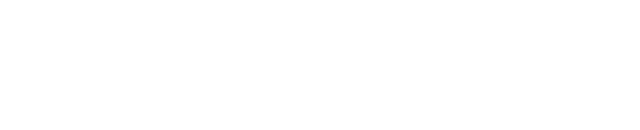
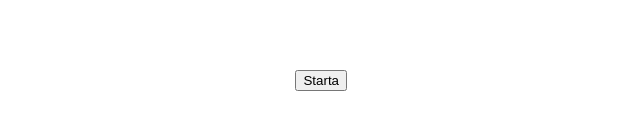
Before and after one commit to TatjanaTrajkovic/BrainDead, a Vue app in the folder frontend/: page / in a window 1280 px wide. Shown: the part 320-450 px from the top of the page, without its empty margins (293-933 px from the left). Built offline with nearby package versions, Linux system fonts and the light colour scheme.

Commit message:
Implement game state management with useGame composable and update App.vue for game phases

```diff
--- a/frontend/src/App.vue
+++ b/frontend/src/App.vue
@@ -1,79 +1,46 @@
 <script setup>
-import { ref } from 'vue';
 import FeedbackCard from './components/FeedbackCard.vue';
-import { answerQuestion } from './api/gameApi';
+import { useGame } from './composables/useGame';
 
-const feedback = ref('');
-const error = ref('');
-const selectedAnswerId = ref(null);
-const loading = ref(false);
-const sessionId = ref(null);
-const currentHealth = ref(1);
-const previousHealth = ref(1);
-
-// ANNIKAS POST-endpoint ska hit
-// Skickar spelarens val till backend och hämtar feedback.
-async function loadFeedback(answerId) {
-  if (!sessionId.value) {
-    error.value = 'Ingen aktiv spelomgång finns';
-    return;
-  }
-
-  selectedAnswerId.value = answerId;
-  feedback.value = '';
-  error.value = '';
-  loading.value = true;
-
-  try {
-    const data = await answerQuestion(sessionId.value, answerId);
-
-    feedback.value = data.feedback;
-
-    previousHealth.value = currentHealth.value;
-
-    currentHealth.value = data.session.current_health;
-  } catch (err) {
-    error.value = err.message;
-  } finally {
-    loading.value = false;
-  }
-}
-
-// TODO: Koppla denna funktion till frågekomponentens svarsalternativ.
-// Anropas med answer_id när spelaren väljer ett svar.
-function handleAnswerSelected(answerId) {
-  loadFeedback(answerId);
-}
-
-defineExpose({
-  handleAnswerSelected,
-});
-
-// TODO: Koppla till frågeflödet när nästa fråga kan hämtas.
-function handleNextQuestion() {
-  feedback.value = '';
-  selectedAnswerId.value = null;
-  error.value = '';
-
-  // Här ska nästa fråga visas.
-}
+const { phase, question, feedback, health, error, submitting, isAlive, start, answer, next } =
+  useGame();
 </script>
 
 <template>
   <main>
-    <!-- TODO: Visa frågekomponenten här och koppla spelarens val
-         till handleAnswerSelected(answerId). -->
-
-    <p v-if="loading">Hämtar feedback...</p>
-
     <p v-if="error">{{ error }}</p>
 
-    <FeedbackCard
-      v-if="feedback"
-      :feedback="feedback"
-      :health-before="previousHealth"
-      :health-after="currentHealth"
-      @next-question="handleNextQuestion"
-    />
+    <!-- TODO: ersätt med en riktig startskärm -->
+    <button v-if="phase === 'idle'" type="button" @click="start">Starta</button>
+
+    <p v-if="phase === 'loading'">Laddar...</p>
+
+    <!-- TODO: ersätt med en riktig hälsomätare -->
+    <p v-if="phase === 'question' || phase === 'feedback'">
+      Hälsa: {{ Math.round(health * 100) }}%
+    </p>
+
+    <!-- TODO: ersätt med QuestionCard när feat/14-question-card är mergad -->
+    <section v-if="phase === 'question'">
+      <p>{{ question.scenario }}</p>
+      <h2>{{ question.text }}</h2>
+      <button
+        v-for="option in question.answers"
+        :key="option.answer_id"
+        type="button"
+        :disabled="submitting"
+        @click="answer(option.answer_id)"
+      >
+        {{ option.text }}
+      </button>
+    </section>
+
+    <FeedbackCard v-if="phase === 'feedback'" :feedback="feedback" @next-question="next" />
+
+    <!-- TODO: ersätt med en riktig slutskärm -->
+    <section v-if="phase === 'finished'">
+      <h2>{{ isAlive ? 'Du klarade dig till IKEA!' : 'Hjärndöd.' }}</h2>
+      <p>Hälsa kvar: {{ Math.round(health * 100) }}%</p>
+    </section>
   </main>
 </template>
--- /dev/null
+++ b/frontend/src/composables/useGame.js
@@ -0,0 +1,91 @@
+import { computed, ref } from 'vue';
+import { answerQuestion, getNextQuestion, startSession } from '../api/gameApi';
+
+// Samlar spelloopen: starta omgång → fråga → svar → feedback → nästa fråga → slut.
+// phase styr vad som visas: 'idle' | 'loading' | 'question' | 'feedback' | 'finished'
+export function useGame() {
+  const phase = ref('idle');
+  const sessionId = ref(null);
+  const question = ref(null);
+  const feedback = ref('');
+  const health = ref(1);
+  const error = ref('');
+  const submitting = ref(false);
+
+  // Nästa fråga kommer med i svaret från POST .../answer, så vi slipper ett extra anrop
+  let nextQuestion = null;
+
+  const isAlive = computed(() => health.value > 0);
+
+  function showQuestion(data) {
+    // GET .../question svarar { finished: true } när inga frågor återstår
+    if (!data || data.finished) {
+      question.value = null;
+      phase.value = 'finished';
+      return;
+    }
+    question.value = data;
+    phase.value = 'question';
+  }
+
+  // Startar en ny omgång, eller återupptar den pågående om en redan finns
+  async function start() {
+    error.value = '';
+    feedback.value = '';
+    phase.value = 'loading';
+
+    try {
+      const session = await startSession();
+      sessionId.value = session.session_id;
+      health.value = Number(session.current_health);
+      showQuestion(await getNextQuestion(session.session_id));
+    } catch (err) {
+      error.value = err.message;
+      phase.value = 'idle';
+    }
+  }
+
+  async function answer(answerId) {
+    if (phase.value !== 'question' || submitting.value) {
+      return;
+    }
+
+    error.value = '';
+    submitting.value = true;
+
+    try {
+      const data = await answerQuestion(sessionId.value, answerId);
+      feedback.value = data.feedback;
+      health.value = Number(data.session.current_health);
+      nextQuestion = data.session.status === 'COMPLETED' ? null : data.next_question;
+      phase.value = 'feedback';
+    } catch (err) {
+      error.value = err.message;
+    } finally {
+      submitting.value = false;
+    }
+  }
+
+  function next() {
+    if (phase.value !== 'feedback') {
+      return;
+    }
+
+    feedback.value = '';
+    showQuestion(nextQuestion);
+    nextQuestion = null;
+  }
+
+  return {
+    phase,
+    question,
+    feedback,
+    health,
+    error,
+    submitting,
+    isAlive,
+    start,
+    answer,
+    next,
+  };
+}
```
